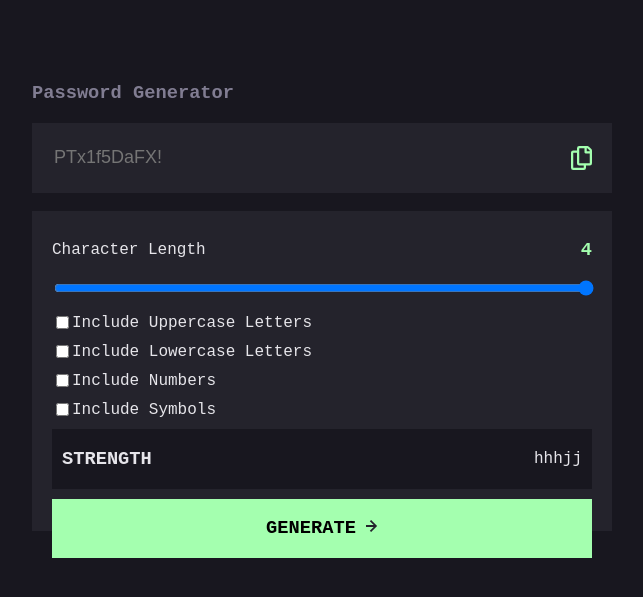
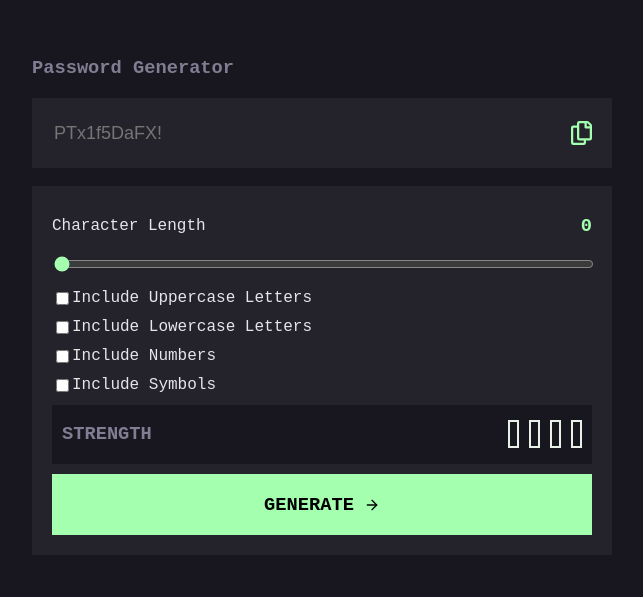
Before and after one commit to estherlardze/password-gen, a React (Vite) app: page / in a window 1280 px wide. Shown: the part 103-700 px from the top of the page, without its empty margins (318-961 px from the left). Built offline with nearby package versions, Linux system fonts and the light colour scheme.

Commit message:
strength done

```diff
--- /dev/null
+++ b/src/Generate.styles.ts
@@ -0,0 +1,57 @@
+import styled from "styled-components";
+
+export const GenerateStyles = styled.div`
+    width: 540px;
+    min-height: 300px;
+    padding: 10px 20px;
+    background-color: #24232c;
+    color:#E6E5EA;
+`
+
+export const DivStyles = styled.div`
+  display: flex;
+  justify-content: space-between;
+  align-items: center;
+`
+
+export const RangeInput = styled.input`
+  width: 100%;
+  background-color: black;
+  height: 10px;
+  outline: none;
+  transition: background-color 0.2s;
+  margin-bottom: 10px;
+  accent-color: #A4FFAF;
+`;
+
+
+
+export const GenerateButton = styled.div`
+  display:flex;
+  justify-content: center;
+  align-items: center;
+  gap: 10px;
+  background-color: #A4FFAF;
+  color: black;
+  padding: 0 10px;
+  margin: 10px 0;
+  border: 1px solid #A4FFAF;
+  transition: all 0.5s;
+
+  &:hover {
+      border: 1px solid #A4FFAF;
+      background-color: transparent;
+      cursor: pointer;
+      color: #A4FFAF;
+  }
+`
+
+export const Strength = styled.div`
+margin: 10px 0;
+padding: 0 10px;
+background-color: #18171F;
+display: flex;
+gap: 10px;
+justify-content: space-between;
+align-items: center
+`
--- a/src/assets/index.ts
+++ b/src/assets/index.ts
@@ -1,3 +1,4 @@
 export {default as favicon} from './images/favicon.png'
 export {default as arrowright} from './images/icon-arrow-right.svg'
 export {default as iconcopy} from './images/icon-copy.svg'
+export {default as bar} from './images/Rectangle.png'
--- a/src/components/Generate.tsx
+++ b/src/components/Generate.tsx
@@ -1,72 +1,85 @@
-import React from 'react'
-import styled from 'styled-components'
-import { arrowright } from '../assets'
+import { useState } from 'react';
+import { GenerateStyles, DivStyles, RangeInput, GenerateButton, Strength } from '../Generate.styles';
+import { FiArrowRight } from "react-icons/fi";
 
-
-const GenerateStyles = styled.div`
-    width: 540px;
-    height: 300px;
-    padding: 10px 20px;
-    background-color: #24232c;
-    color:#E6E5EA;
-`
-
-const DivStyles = styled.div`
-  display: flex;
-  justify-content: space-between;
-  align-items: center;
-`
-
-const RangeInput = styled.input`
-  width: 100%;
-  background-color: black;
-  height: 10px;
-  outline: none;
-  transition: background-color 0.2s;
-  margin-bottom: 10px;
-`;
-
+const strengthLevels = [
+  '', 'Too weak!', 'weak', 'medium', 'strong'
+];
 
 const includes = [
   'Include Uppercase Letters',
   'Include Lowercase Letters',
   'Include Numbers',
   'Include Symbols',
-]
+];
 
 const Generate = () => {
+  const [data, setData] = useState(0);
+  const [checkedCount, setCheckedCount] = useState(0);
+
+  const handleCheckboxChange = () => {
+    const checkboxes = document.querySelectorAll('input[type="checkbox"]');
+    let count = 0;
+    checkboxes.forEach((checkbox) => {
+      if (checkbox.checked) {
+        count++;
+      }
+    });
+    setCheckedCount(count);
+  };
+
+  const getBarColor = (index: number) => {
+    if (index < checkedCount) {
+      if (checkedCount === 1) return 'red';
+      if (checkedCount === 2) return 'orange';
+      if (checkedCount === 3) return 'yellow';
+      if (checkedCount === 4) return 'green';
+    }
+    return 'transparent';
+  };
+
   return (
     <GenerateStyles>
       <DivStyles>
         <p>Character Length</p>
-          <h3 style={{color: '#A4FFAF'}}>4</h3>
+        <h3 style={{ color: '#A4FFAF' }}>{data}</h3>
       </DivStyles>
-        <RangeInput type="range" min="0" max="12"/>
+      <RangeInput
+        type="range"
+        min="0"
+        max="12"
+        step="1"
+        value={data}
+        onChange={(e) => setData(parseInt(e.target.value))}
+      />
 
       <article>
-          {includes.map((include) => (
-              <div key={include} style={{display: 'flex', alignItems: 'center', marginTop: '10px'}}>
-                <input type="checkbox" />
+        {includes.map((include, index) => (
+          <div key={include} style={{ display: 'flex', alignItems: 'center', marginTop: '10px' }}>
+            <input type="checkbox" style={{ accentColor: '#A4FFAF' }} onChange={handleCheckboxChange} />
             <label>{include}</label>
           </div>
         ))}
       </article>
 
-        <div style={{margin: '10px 0', padding: '0 10px', backgroundColor: '#18171F', display: 'flex', gap: '10px', justifyContent: 'space-between', alignItems:'center'}}>
-            <h3>STRENGTH</h3>
-            <div>
-              <div>hhhjj</div>
+      <Strength>
+        <h3 style={{ color: '#817D92' }}>STRENGTH</h3>
+        <div style={{ display: 'flex', alignItems: 'center', gap: '15px' }}>
+          <h2 style={{ textTransform: 'uppercase', fontWeight: '600' }}>{strengthLevels[Math.min(checkedCount, strengthLevels.length - 1)]} </h2>
+          <article style={{ display: 'flex', alignItems: 'center', gap: '10px' }}>
+            {[...Array(4)].map((_, index) => (
+              <div key={index} style={{ width: '7px', height: '24px', backgroundColor: getBarColor(index), border: '2px solid #e7f1e8' }}></div>
+            ))}
+          </article>
         </div>
-        </div>
+      </Strength>
 
-        <div style={{margin: '10px 0', padding: '0 10px', backgroundColor: '#A4FFAF',color: 'black', display: 'flex', gap: '10px', justifyContent: 'center', alignItems:'center'}}>
+      <GenerateButton>
         <h3>GENERATE</h3>
-            <div>
-              <img src={arrowright} alt="arrow"/>
-            </div>
-        </div>
+        <FiArrowRight />
+      </GenerateButton>
     </GenerateStyles>
-  )
-}
+  );
+};
 
-export default Generate
+export default Generate;
```
Also changed, not shown: src/assets/images/Rectangle.png (added). Lines whose indentation alone changed are shown as unchanged.
